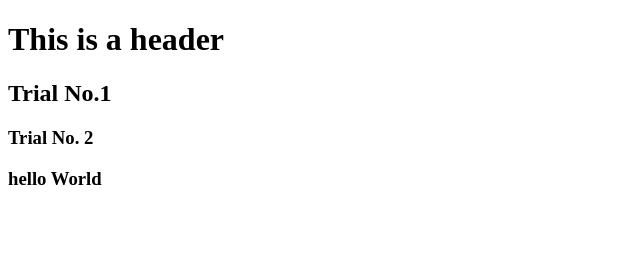
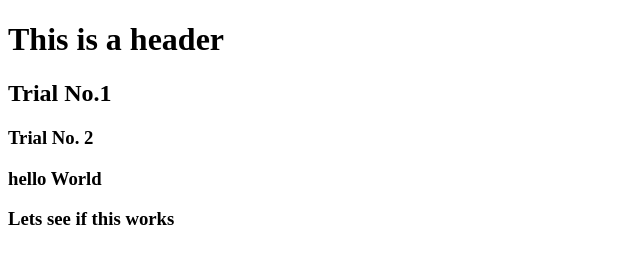
Before and after one commit to SZ29/hello-world, a website: page index.html in a window 1280 px wide. Shown: the whole page, without its empty margins (0-640 px from the left). Drawn offline with Linux system fonts and the light colour scheme.

Commit message:
third commit

```diff
--- a/index.html
+++ b/index.html
@@ -6,5 +6,6 @@
 		<h2>Trial No.1</h2>
 		<h3>Trial No. 2</h3>
 		<h3>hello World</h3>
+		<h3>Lets see if this works</h3>
 	</body>
 </html>
```
Also changed, not shown: package.json (added, +25 -0 lines), 1 other file.
